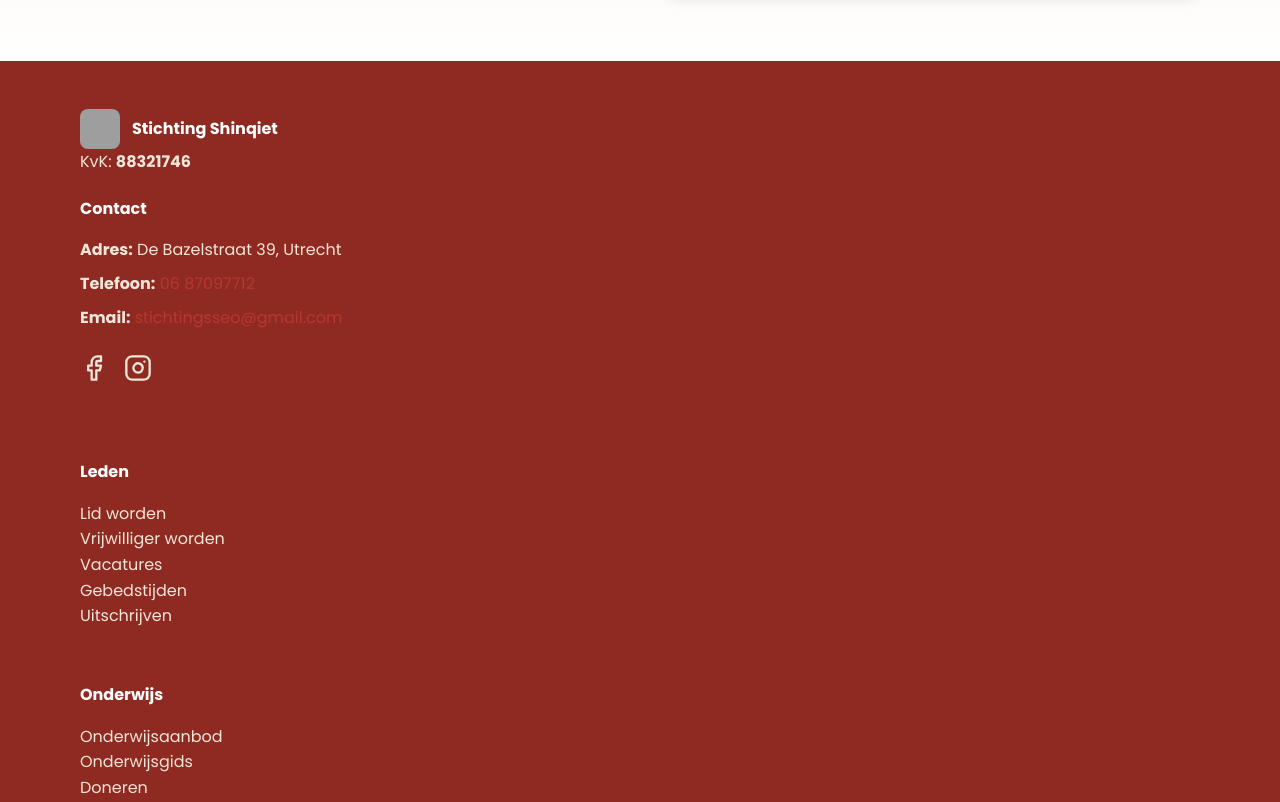
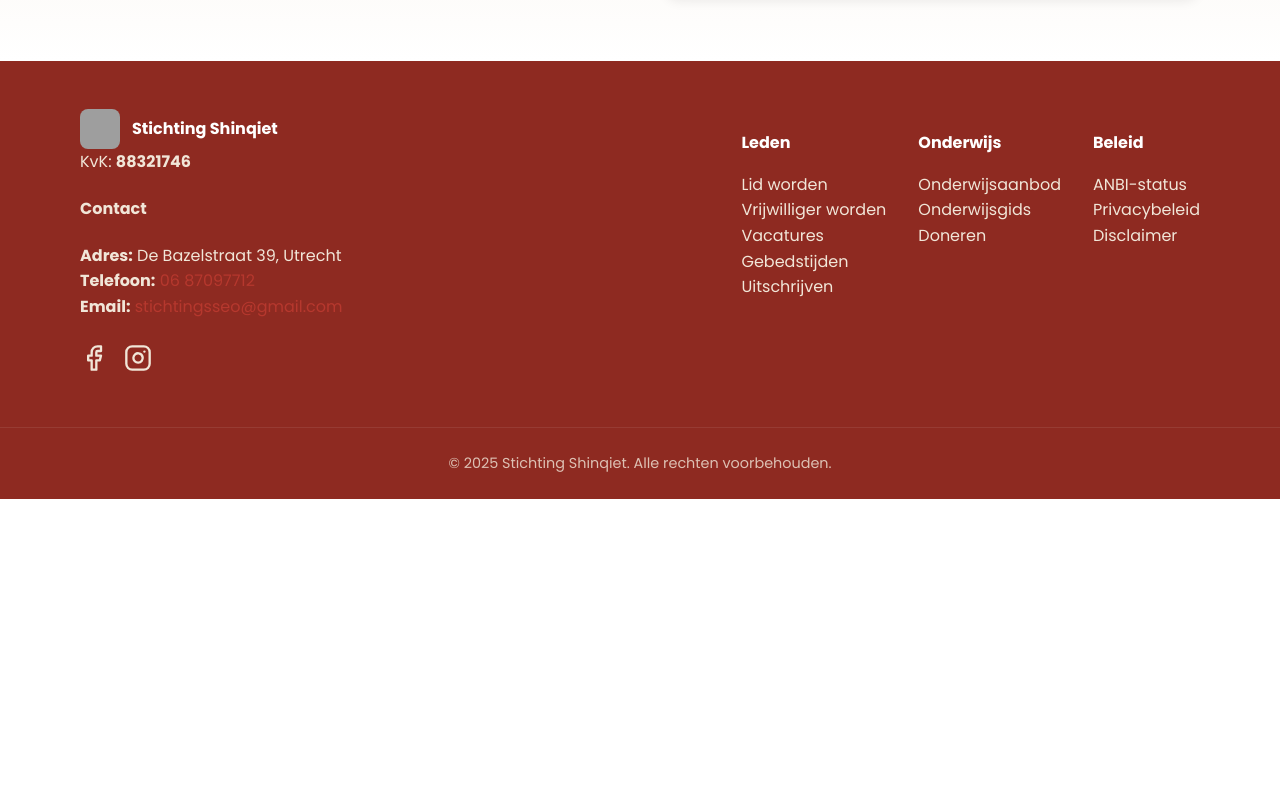
Before and after one commit to moh03elk-spec/shinqietstichtingbeta, a plain HTML site: page index.html in a window 1280 px wide. Shown: the part 2002-2804 px from the top of the page. After the commit the page ends 2501 px from the top, so only its background shows below. Drawn offline with Linux system fonts and the light colour scheme; grey boxes are pictures that could not be loaded.

Commit message:
feat: make footer horizontal

```diff
--- a/assets/styles.css
+++ b/assets/styles.css
@@ -337,13 +337,15 @@ ul { list-style: none; margin: 0; padding: 0; }
   padding-top: var(--space-12);
 }
 .footer-grid {
-  display: grid;
-  grid-template-columns: 1fr;
+  display: flex;
+  flex-wrap: wrap;
+  justify-content: space-between;
   gap: var(--space-12);
   padding-bottom: var(--space-12);
 }
 .footer-links {
-  display: grid;
+  display: flex;
+  flex-wrap: wrap;
   gap: var(--space-8);
 }
 .brand-text-white {
@@ -360,25 +362,6 @@ ul { list-style: none; margin: 0; padding: 0; }
 .footer-links a:hover {
   color: var(--white);
   text-decoration: none;
-}
-
-.footer-contact h4 {
-  color: var(--white);
-  margin-bottom: var(--space-4);
-}
-
-.footer-contact ul {
-  list-style: none;
-  padding: 0;
-  margin: 0;
-}
-
-.footer-contact li {
-  margin-bottom: var(--space-2);
-}
-
-.site-footer .section {
-  padding: 0;
 }
 
 .copyright {
```
